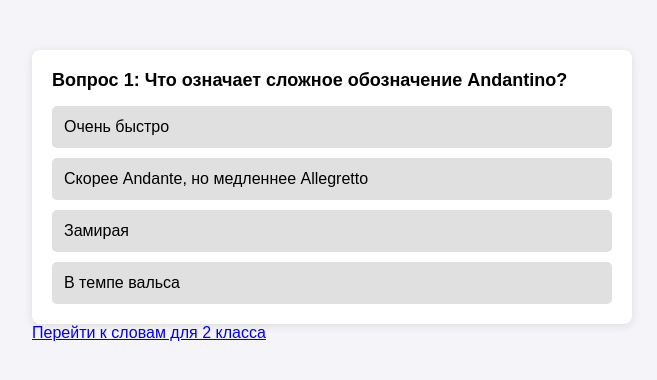
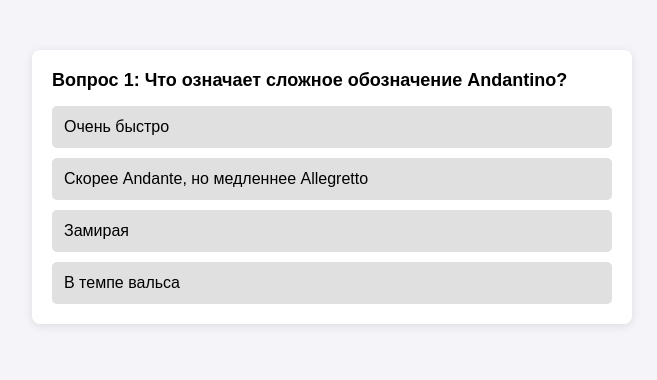
Before and after one commit to bulenko/bulenko.github.io, a plain HTML site: page index.html in a window 1280 px wide. Shown: the whole page, without its empty margins (308-965 px from the left). Drawn offline with Linux system fonts and the light colour scheme.

Commit message:
Update index.html

```diff
--- a/index.html
+++ b/index.html
@@ -449,7 +449,7 @@ function showResults() {
 // Запуск при загрузке страницы
 startQuiz();
 </script>
-<a href="english_2grade_words/">Перейти к словам для 2 класса</a>
+
 
 </body>
 </html>
```
